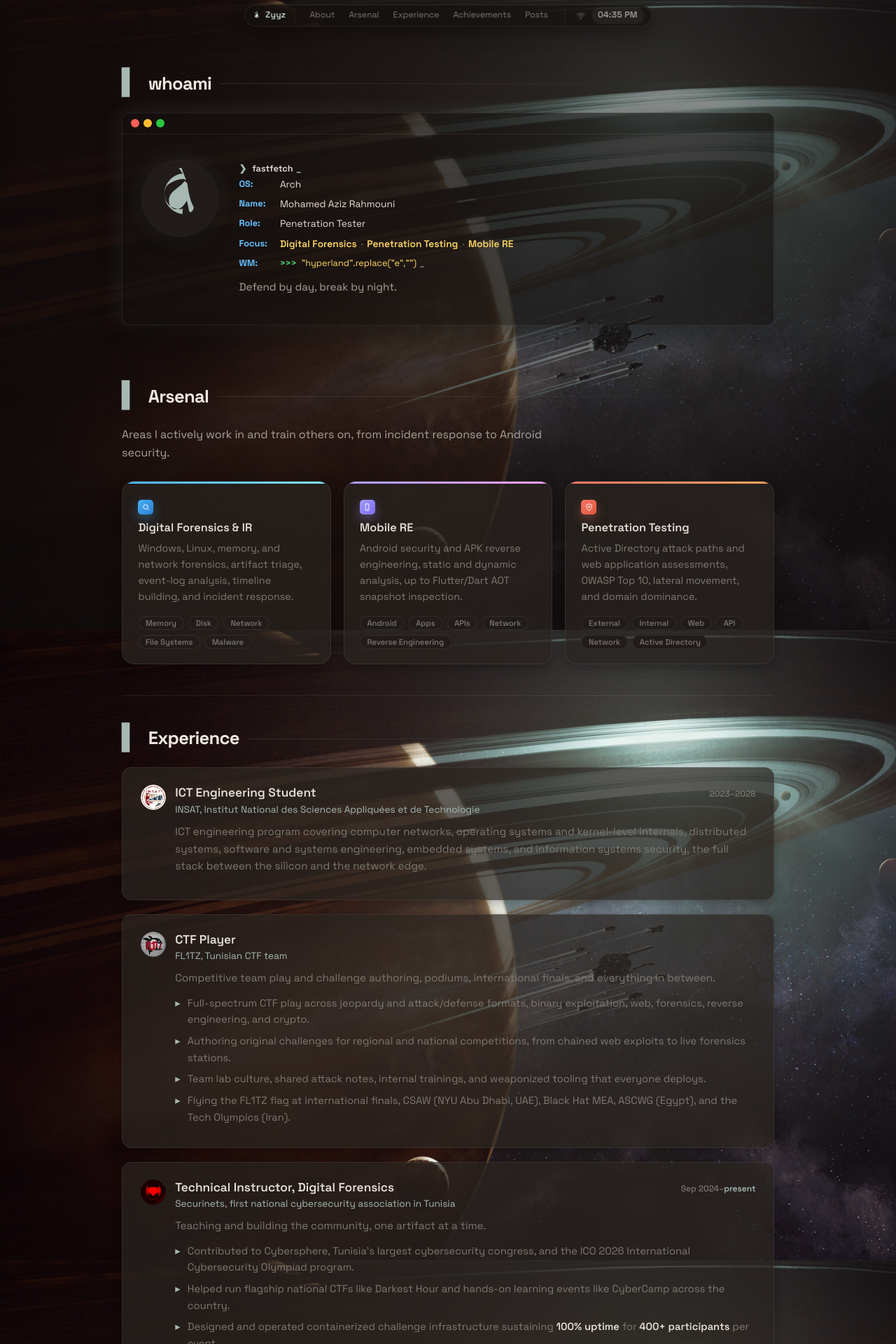
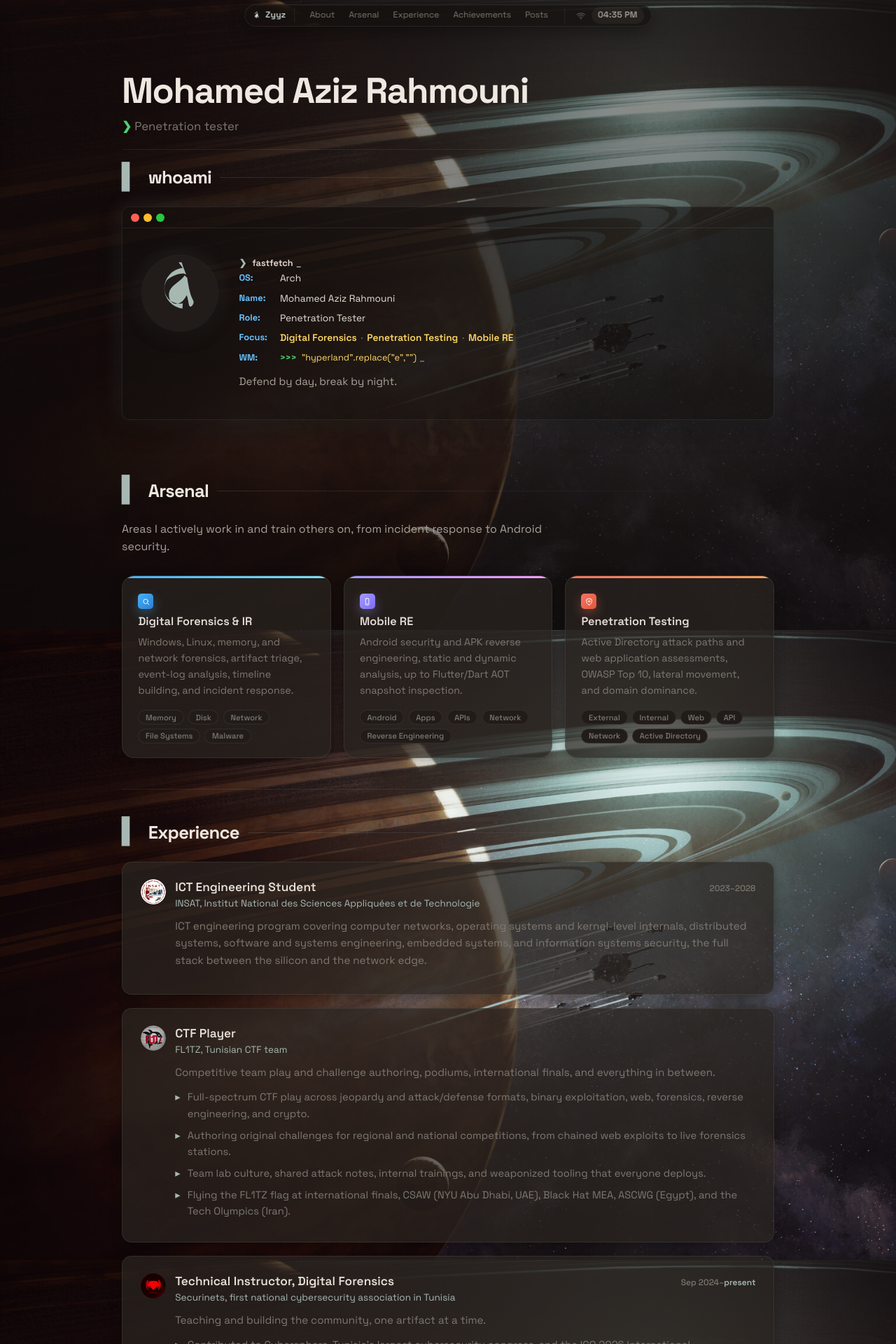
Before and after one commit to 0xZyyz/0xZyyz.github.io, a Jekyll site: the page built from index.html, in a window 1280 px wide. Shown: the top 1920 px of the page at 70% size. Built offline with Jekyll 4.4.1, drawn with Linux system fonts in a browser that asks for light colours.

Commit message:
Add name + role hero above whoami, x-0r style

```diff
--- a/index.html
+++ b/index.html
@@ -4,6 +4,10 @@ layout: default
 <main class="layout">
 
   <section id="about" class="hero">
+    <div class="hero__head">
+      <h1 class="hero__name">Mohamed Aziz Rahmouni</h1>
+      <p class="hero__sub">Penetration tester</p>
+    </div>
     <h2 class="section__title">whoami</h2>
     <div class="neofetch" aria-label="System profile">
       <div class="nf-titlebar">
--- a/style.css
+++ b/style.css
@@ -368,6 +368,31 @@ body { padding-top: 42px; }
 
 .hero {
   padding: 1.75rem 0 2.5rem;
+}
+
+.hero__head {
+  margin-bottom: 1.4rem;
+  padding-bottom: 1.2rem;
+  border-bottom: 1px solid var(--line);
+}
+
+.hero__name {
+  margin: 0;
+  font: 700 clamp(2.2rem, 5vw, 3.2rem)/1.1 var(--sans);
+  letter-spacing: -0.03em;
+  color: var(--text-heading);
+}
+
+.hero__sub {
+  margin: 0.55rem 0 0;
+  font-size: 1.05rem;
+  color: var(--muted);
+}
+
+.hero__sub::before {
+  content: '❯ ';
+  color: var(--terminal-green);
+  font-weight: 700;
 }
 
 .hero__tag {
```
